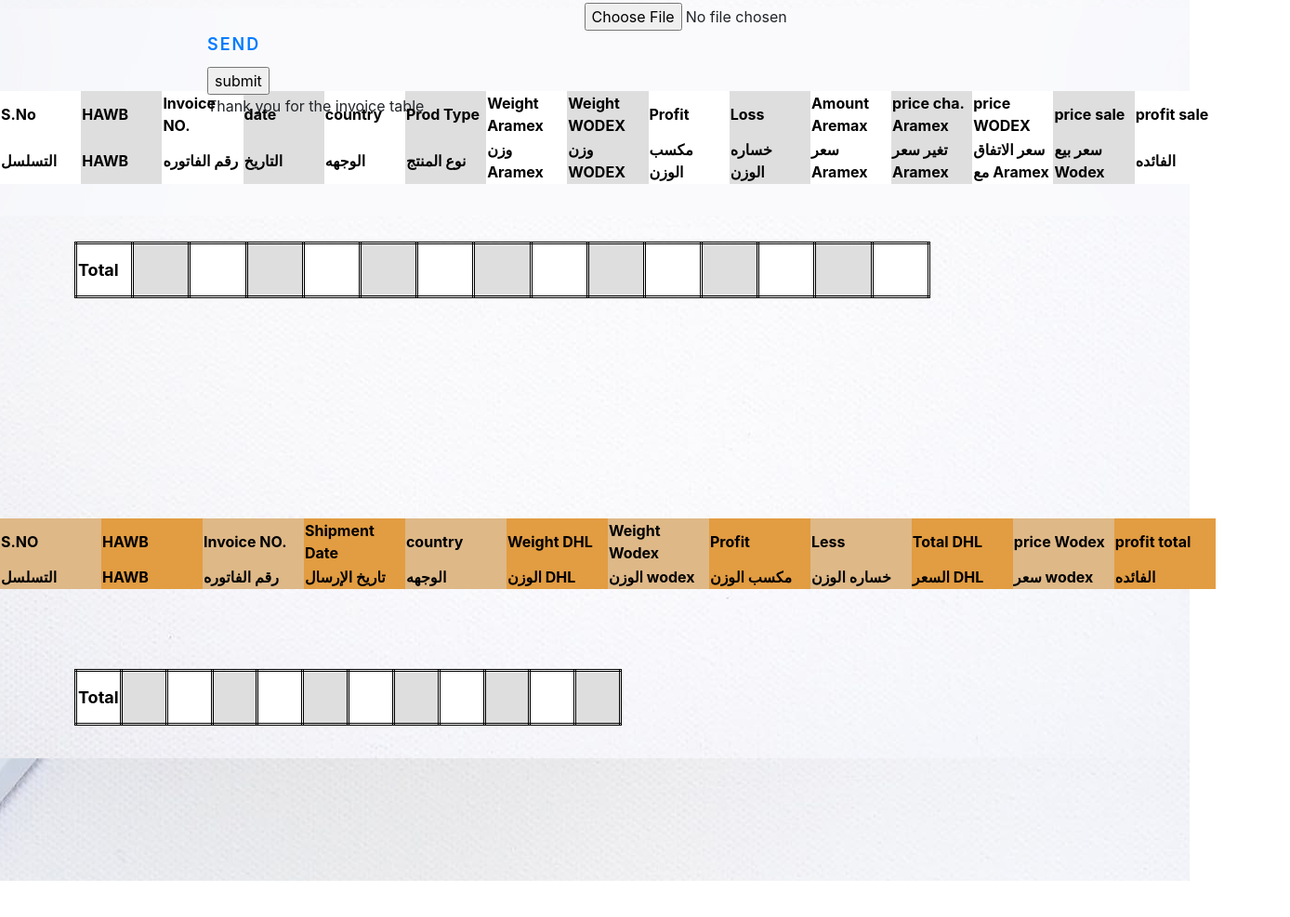
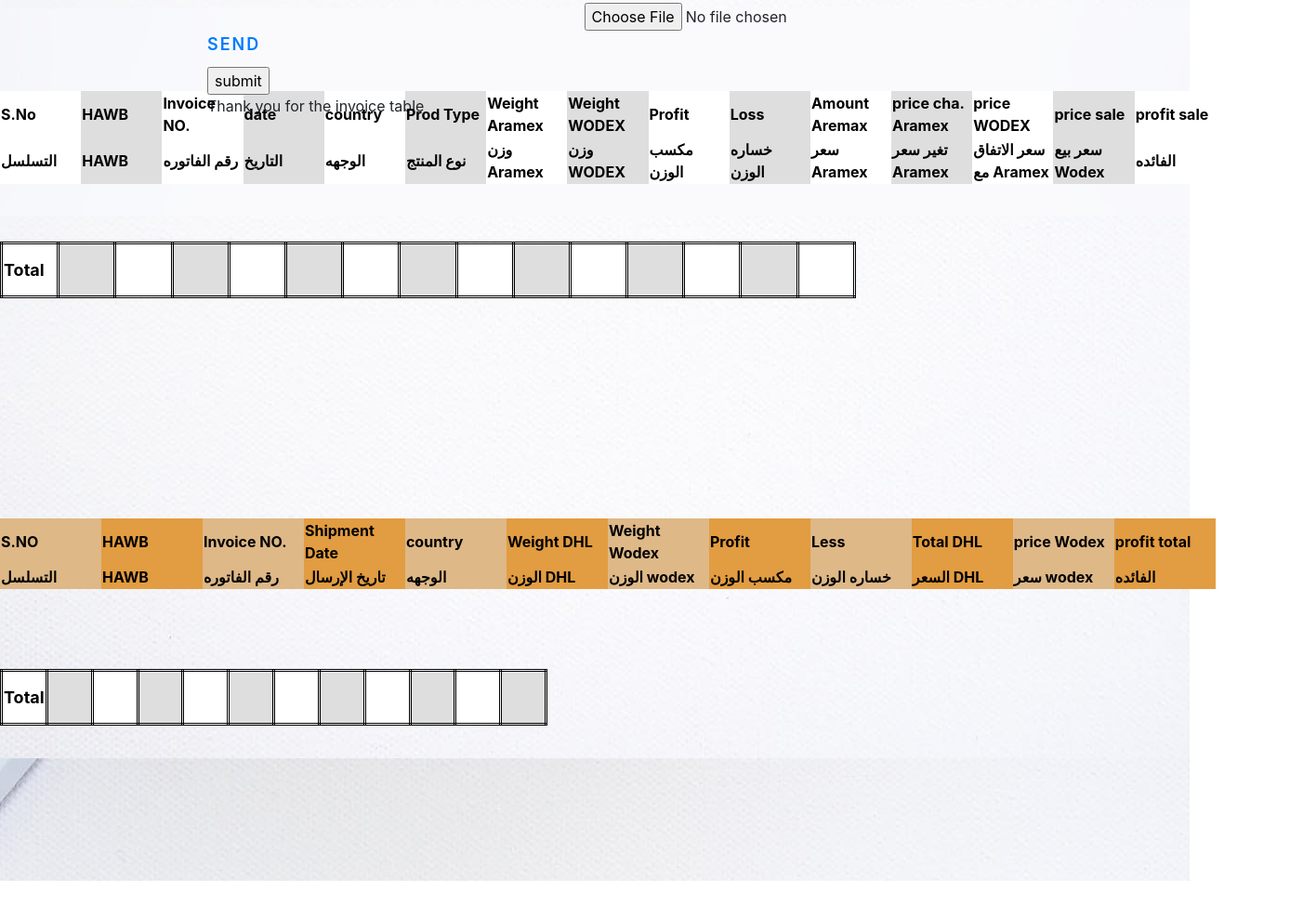
Before and after one commit to 0WEBID0/Aramex, a plain HTML site: page index.html in a window 1280 px wide. Shown: the part 734-1721 px from the top of the page at 93% size, 1388 px wide, since content can reach past the window. Drawn offline with nearby package versions, Linux system fonts and the light colour scheme.

Commit message:
Update Home.css

```diff
--- a/Home.css
+++ b/Home.css
@@ -145,7 +145,7 @@
 
 .u-section-1 .u-table-2 {
   width: 1308px;
-  margin: 62px calc((100% - 1140px) / 2) 55px 80px;
+  margin: 62px calc((100% - 1140px) / 2) 55px auto;
   height: 228px;
 }
 
```
